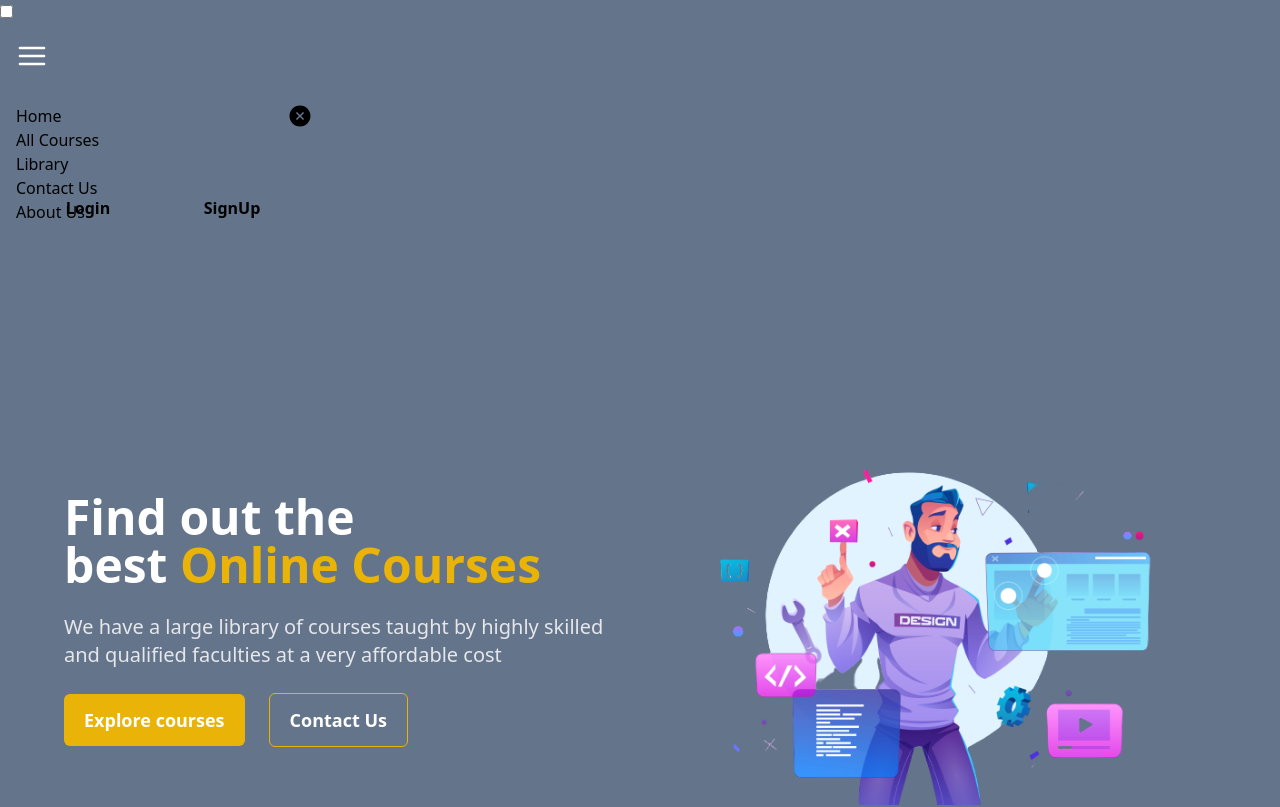
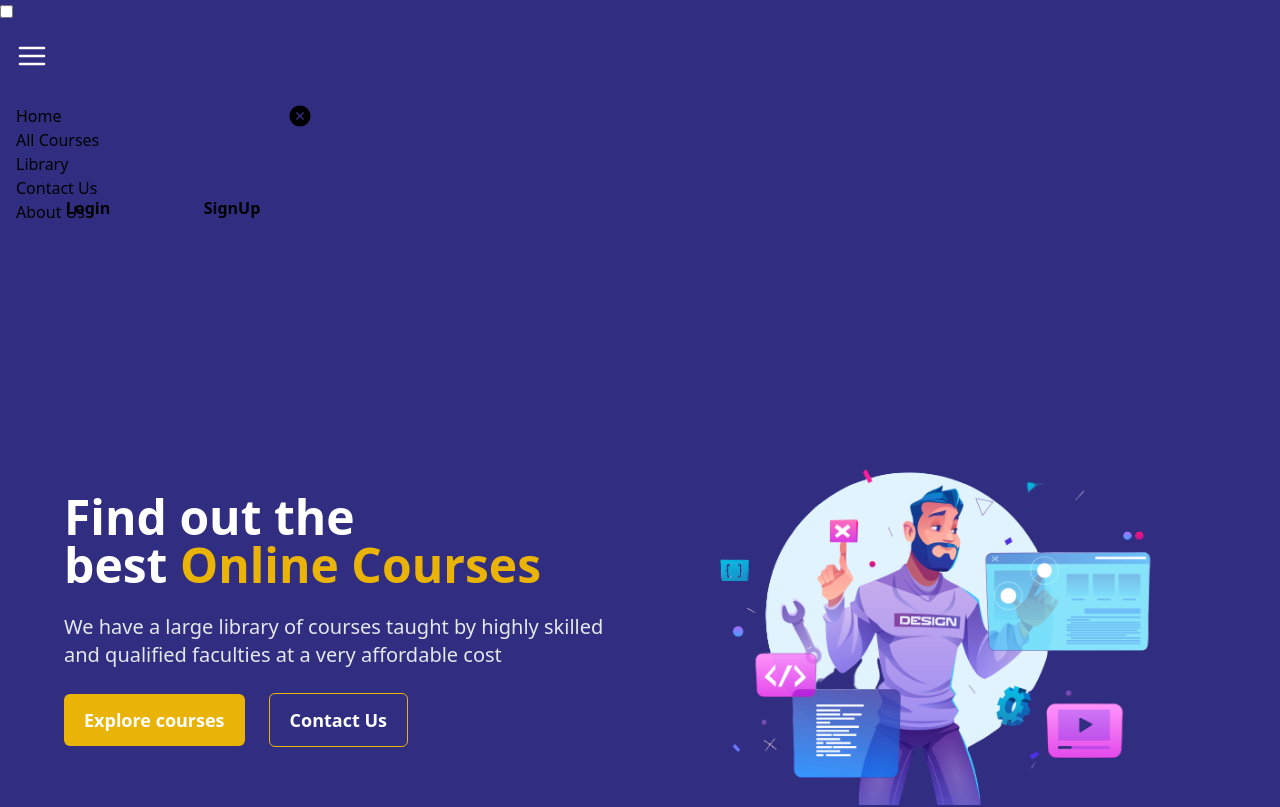
Before and after one commit to Vinaykumar1809/LMS, a React (Vite) app in the folder client/: page / in a window 1280 px wide. Shown: the top 807 px of the page. Built offline with nearby package versions, Linux system fonts and the light colour scheme; no server answers.

Commit message:
Update HomeLayout.jsx

```diff
--- a/client/src/Layouts/HomeLayout.jsx
+++ b/client/src/Layouts/HomeLayout.jsx
@@ -40,7 +40,7 @@ function HomeLayout({children }){
     }
 
   return (
-   <div className="min-h-[90vh] bg-slate-500">
+   <div className="min-h-[90vh]">
      <div className="drawer  left-0 z-50 w-fit">
       <input className="drawer-toggle" id="my-drawer" type="checkbox" />
       <div className="drawer-content">
```
